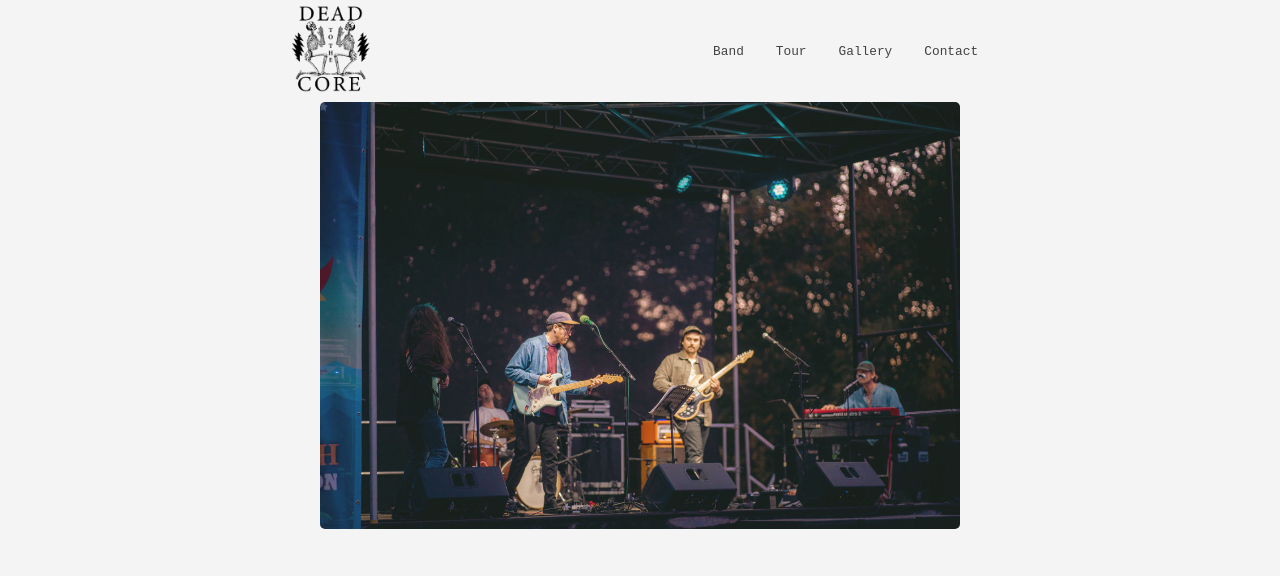
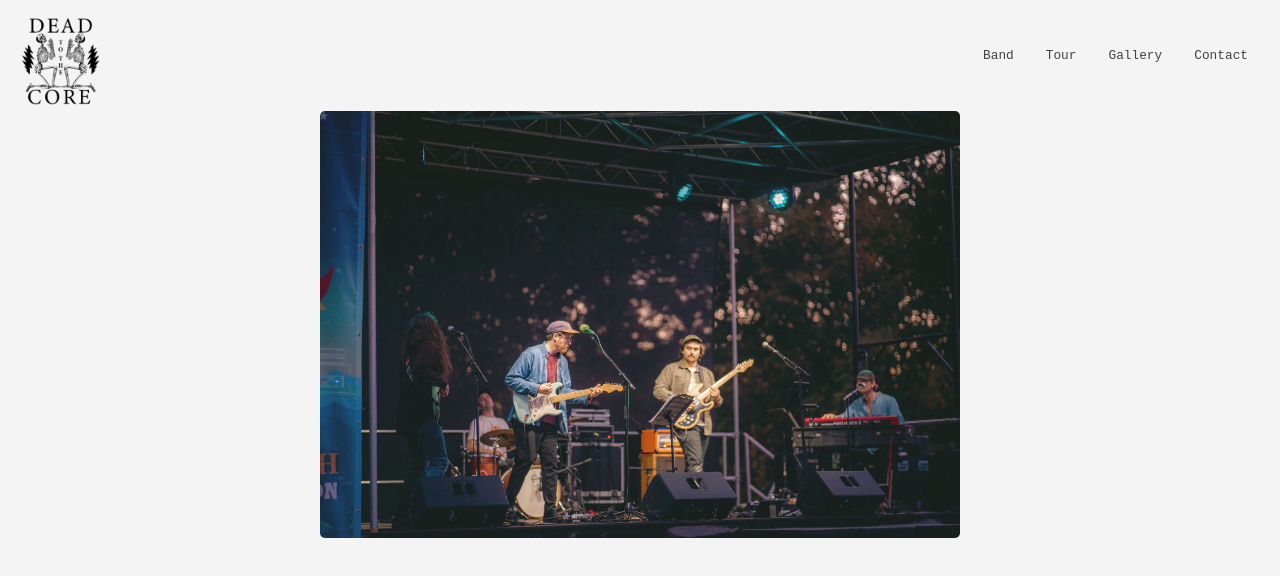
Before and after one commit to philtodisco/dead-to-the-core-client, a React (Create React App) app in the folder client/: page / in a window 1280 px wide. Shown: the top 576 px of the page. Built offline with nearby package versions, Linux system fonts and the light colour scheme; a web font is replaced by a local one.

Commit message:
Homepage layout update

```diff
--- a/client/src/styles.css
+++ b/client/src/styles.css
@@ -14,9 +14,8 @@ body {
 
 .nav {
     display: flex;
-    justify-content: center;
+    justify-content: space-between;
     align-items: center;
-    height: 8vw;
     font-family: "letter-gothic-std", monospace;
     font-weight: 400;
     font-style: normal;
@@ -24,12 +23,15 @@ body {
 
 #logo-image {
     max-width: 7vw;
-    margin-right: 22vw;
+    margin-left: 1rem;
+    margin-top: 1rem;
+    /* margin-right: 22vw; */
 }
 
 .nav-links {
     font-size: 1vw;
     opacity: 90%;
+    margin-right: 1rem;
 }
 
 .nav-links > a {
@@ -52,6 +54,7 @@ a {
 }
 
 #hero-image {
+    display: flex;
     max-width: 50vw;
     min-width: 30rem;
     border-radius: 5px;
```
